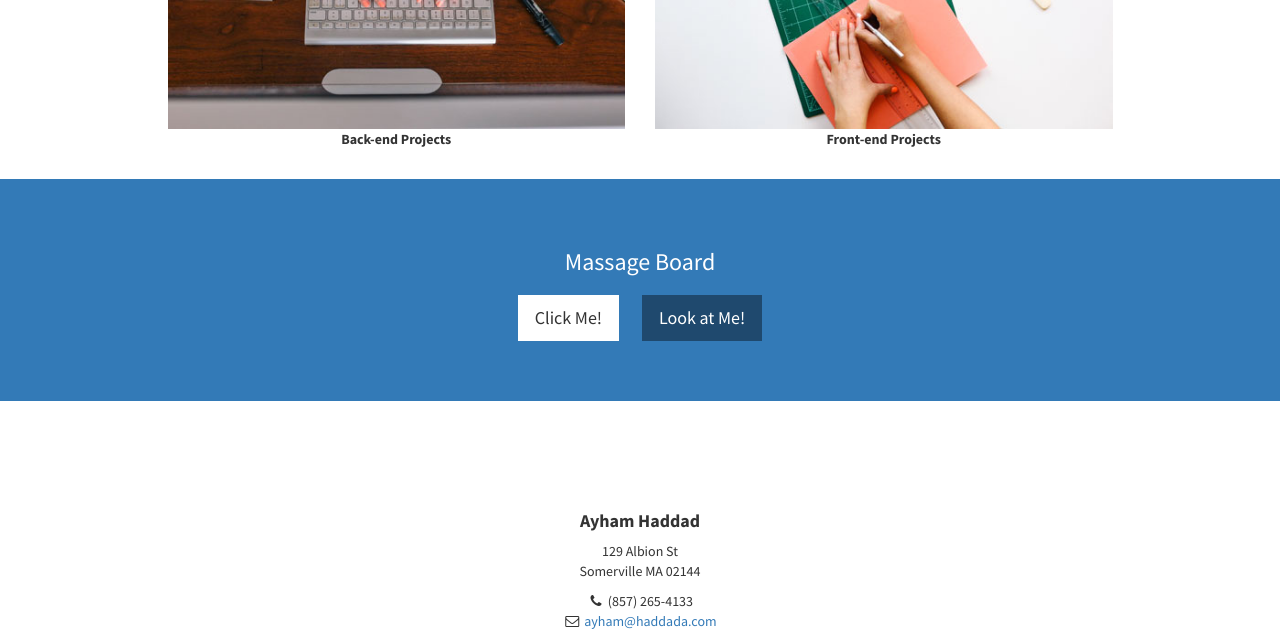
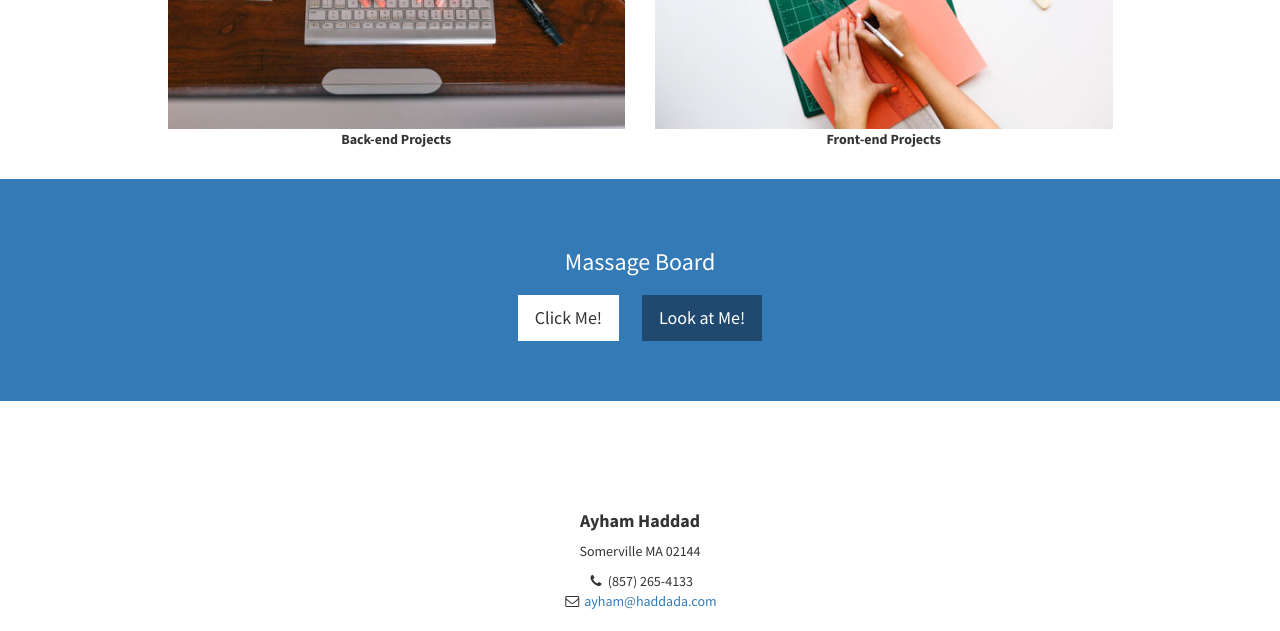
Before and after one commit to ayham-haddad/portfolio, a plain HTML site: page index.html in a window 1280 px wide. Shown: the part 2884-3515 px from the top of the page. Drawn offline with nearby package versions, Linux system fonts and the light colour scheme.

Commit message:
address change

```diff
--- a/index.html
+++ b/index.html
@@ -224,8 +224,8 @@
                 <div class="col-lg-10 col-lg-offset-1 text-center">
                     <h4><strong>Ayham Haddad</strong>
                     </h4>
-                    <p>129 Albion St
-                        <br>Somerville MA 02144</p>
+		    <p>
+		    Somerville MA 02144</p>
                     <ul class="list-unstyled">
                         <li><i class="fa fa-phone fa-fw"></i> (857) 265-4133</li>
                         <li><i class="fa fa-envelope-o fa-fw"></i> <a href="mailto:ayham@haddada.com">ayham@haddada.com</a>
```
